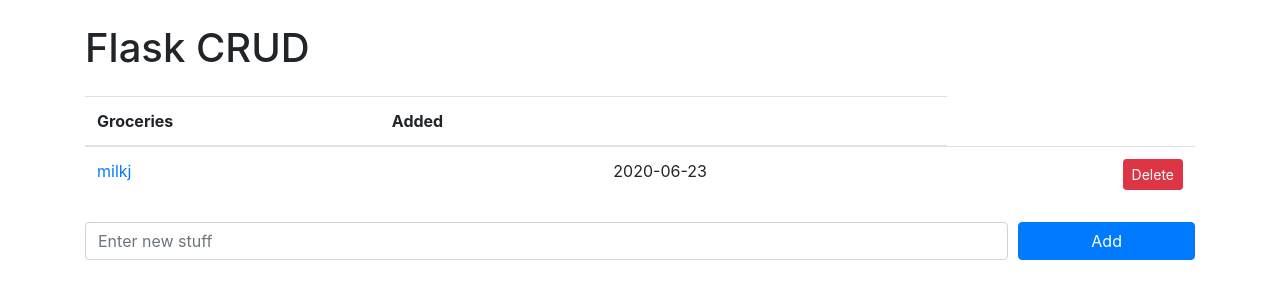
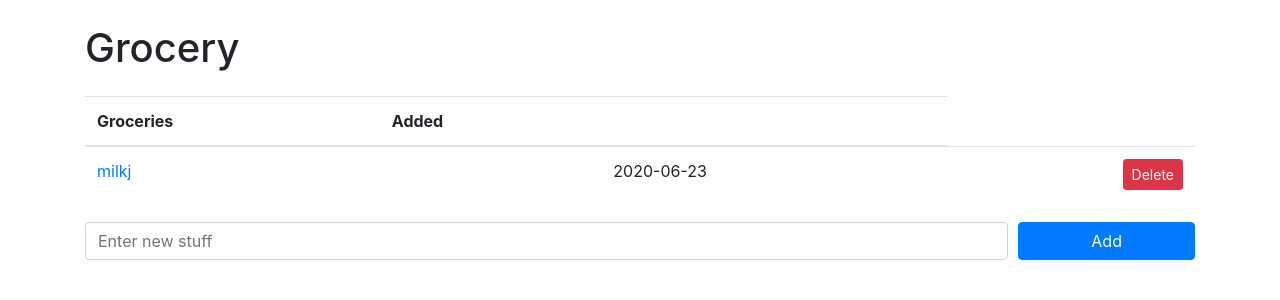
Before and after one commit to AmosWels/Grocery, a Flask app: page / in a window 1280 px wide. Shown: the top 300 px of the page. Run offline with Flask 2, Linux system fonts and the light colour scheme; data comes from the database, SQL or seed files in the repository; some libraries are stand-ins or nearby versions.

Commit message:
push new changes

```diff
--- a/app.py
+++ b/app.py
@@ -1,4 +1,5 @@
-from flask import Flask, render_template,  request, redirect
+import json
+from flask import Flask, jsonify, render_template,  request, redirect
 from flask_sqlalchemy import SQLAlchemy
 from datetime import datetime
 
@@ -62,5 +63,16 @@ def update(id):
         title = "Update Data"
         return render_template('update.html', title=title, grocery=grocery)
 
+@app.route('/data', methods=['GET'])
+def get_current_data():
+    with open('json/data.json','r') as f:
+        data = json.load(f);
+        response = jsonify({"Message": "Data read"}, data)
+        response.status_code = 200
+        return response
+    # return jsonify(username=g.user.username,
+    #                email=g.user.email,
+    #                id=g.user.id)
+
 if __name__ == '__main__':
     app.run(debug=True)
--- a/templates/base.html
+++ b/templates/base.html
@@ -9,9 +9,9 @@
   <link rel="stylesheet" href="https://stackpath.bootstrapcdn.com/bootstrap/4.3.1/css/bootstrap.min.css" integrity="sha384-ggOyR0iXCbMQv3Xipma34MD+dH/1fQ784/j6cY/iJTQUOhcWr7x9JvoRxT2MZw1T" crossorigin="anonymous">
 
   {% if title %}
-  <title>{{ title }} - Flask CRUD</title>
+  <title>{{ title }} - Grocery</title>
   {% else %}
-  <title>Welcome to Flask CRUD</title>
+  <title>Welcome to  Grocery</title>
   {% endif %}
 </head>
 
--- a/templates/index.html
+++ b/templates/index.html
@@ -2,7 +2,7 @@
 
 {% block content %}
 <div class="container">
-  <h1 class="my-4">Flask CRUD</h1>
+  <h1 class="my-4"> Grocery</h1>
   {% if groceries|length < 1 %}
   <p>There is nothing to buy for now.</p>
   {% else %}
```
Also changed, not shown: json/data.json (added, +25 -0 lines), json/index.py (added, +8 -0 lines), README.md (added), 1 other file.
